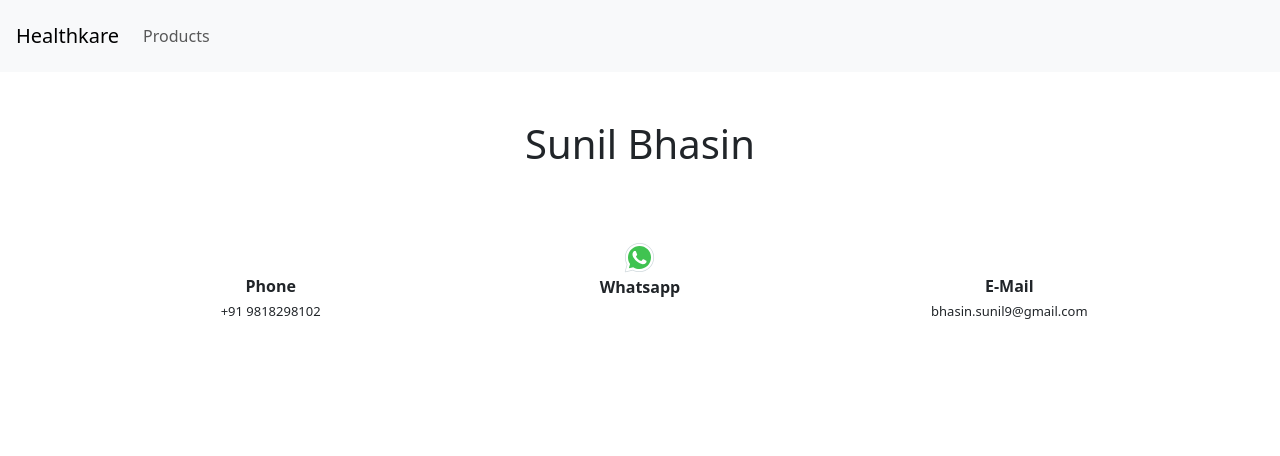
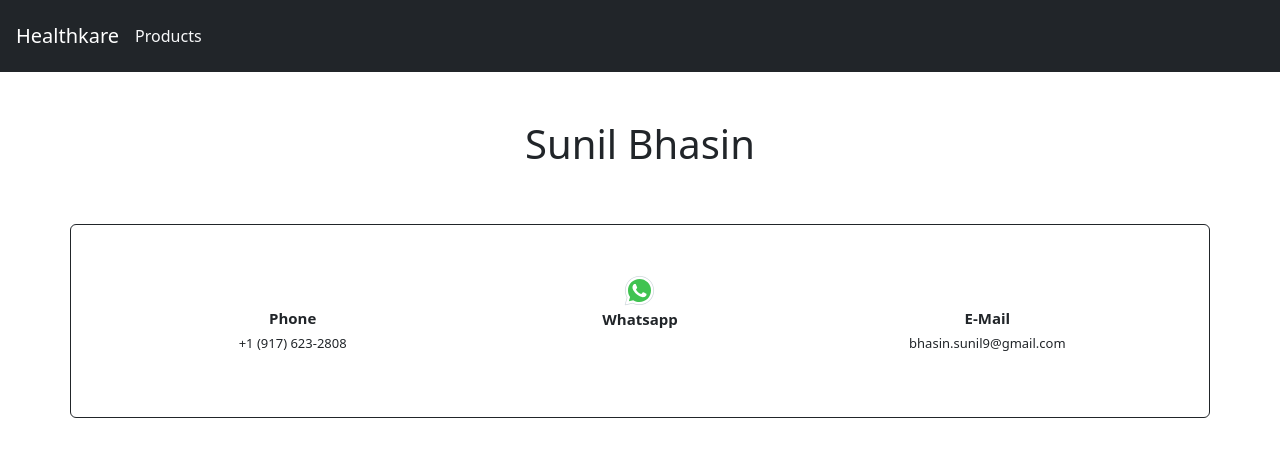
Before and after one commit to satwikbhasin/VirtualVault, a React (Create React App) app in the folder front-end/: page / in a window 1280 px wide. Shown: the top 456 px of the page. Built offline with nearby package versions, Linux system fonts and the light colour scheme; some icons are missing.

Commit message:
added css

```diff
--- a/front-end/src/App.js
+++ b/front-end/src/App.js
@@ -1,18 +1,18 @@
 import Home from "./pages/home.js";
 import Products from "./pages/products.js";
 import Navbar from "./components/navbar";
-import { BrowserRouter as Router, Routes, Route } from "react-router-dom";
+import { BrowserRouter, Routes, Route } from "react-router-dom";
 import "./App.css";
 
 function App() {
   return (
-    <Router>
+    <BrowserRouter>
       <Navbar />
       <Routes>
         <Route exact path="/" element={<Home />} />
-        <Route path="/pages/products.js" element={<Products />} />
+        <Route path="/products" element={<Products />} />
       </Routes>
-    </Router>
+    </BrowserRouter>
   );
 }
 
--- a/front-end/src/components/navbar.js
+++ b/front-end/src/components/navbar.js
@@ -1,26 +1,27 @@
-import "bootstrap/dist/css/bootstrap.css";
-import "../styling/navbar.css";
+import "bootstrap/dist/css/bootstrap.min.css";
+import { Navbar, NavItem } from "react-bootstrap";
 import { NavLink } from "react-router-dom";
+import '../styling/navbar.css';
 
 function navbar() {
   return (
-    <nav class="navbar navbar-expand-lg navbar-light bg-light p-3">
+    <Navbar
+      className="navbar-expand-lg navbar-dark bg-dark p-3"
+    >
       <NavLink className="navbar-brand" to="/">
         Healthkare
       </NavLink>
-      <ul class="navbar-nav">
-        <li class="nav-item">
+      <NavItem>
         <NavLink
-            className="nav-link"
+          className="text-light nav-link"
           activeClassName="active"
           exact
-            to="/pages/products.js"
+          to="/products"
         >
           Products
         </NavLink>
-        </li>
-      </ul>
-    </nav>
+      </NavItem>
+    </Navbar>
   );
 }
 
--- a/front-end/src/components/productListGenerator.js
+++ b/front-end/src/components/productListGenerator.js
@@ -1,5 +1,6 @@
 import React from "react";
 import { Card, Container, Row, Col, Button } from "react-bootstrap";
+import '../styling/card.css';
 
 const productsList = ({ data }) => {
   return (
@@ -8,23 +9,12 @@ const productsList = ({ data }) => {
         {data.map((item) => (
           <Col md={6} lg={6} xl={6}>
             <Card
-              className="m-3"
-              style={{
-                width: "600px",
-                height: "450px",
-                objectFit: "cover",
-                margin: "10px",
-              }}
+              className="m-3 card"
             >
               <Card.Body>
                 <Card.Img
                   src={item.img}
-                  style={{
-                    width: "550px",
-                    height: "200px",
-                    objectFit: "cover",
-                    margin: "10px",
-                  }}
+                  className="card-image"
                 />
                 <Card.Title className="m-2">{item.name}</Card.Title>
                 <Card.Text className="m-2">{item.description}</Card.Text>
--- a/front-end/src/pages/home.js
+++ b/front-end/src/pages/home.js
@@ -3,6 +3,7 @@ import Row from "react-bootstrap/Row";
 import Col from "react-bootstrap/Col";
 import { DeviceMobileIcon, MailIcon } from "@primer/octicons-react";
 import { useState } from "react";
+import "../styling/contact.css";
 
 function Home() {
   const [hoverPhone, setHoverPhone] = useState(false);
@@ -38,29 +39,28 @@ function Home() {
       <Row>
         <h1 className="p-5">Sunil Bhasin</h1>
       </Row>
-      <Row className="p-3">
+      <Row className="p-5 square border border-dark rounded">
         <Col onMouseEnter={phoneEnter} onMouseLeave={phoneLeave}>
           {hoverPhone ? (
             <>
               <DeviceMobileIcon size={30} />
-              <p className="fw-bold m-1" style={{ fontSize: 20 }}>
+              <p className="fw-bold m-1 large-font">
                 Phone
               </p>
               <a
-                href="tel:+919828298102"
-                className="text-success fw-bold"
-                style={{ fontSize: 16 }}
+                href="tel:+19176232808"
+                className="text-success fw-bold large-font"
               >
-                +91 9818298102
+                +1 (917) 623-2808
               </a>
             </>
           ) : (
             <>
               <DeviceMobileIcon size={24} />
-              <p className="fw-bold m-1" style={{ fontSize: 16 }}>
+              <p className="fw-bold m-1 medium-font">
                 Phone
               </p>
-              <p style={{ fontSize: 13 }}>+91 9818298102</p>
+              <p className="small-font"> +1 (917) 623-2808</p>
             </>
           )}
         </Col>
@@ -99,10 +99,10 @@ function Home() {
                     clip-rule="evenodd"
                   ></path>
                 </svg>
-              </a>{" "}
-              <p className="fw-bold" style={{ fontSize: 20 }}>
+              </a>
+              <p className="fw-bold large-font">
                 Whatsapp
-              </p>{" "}
+              </p>
             </>
           ) : (
             <>
@@ -139,7 +139,7 @@ function Home() {
                   ></path>
                 </svg>
               </a>
-              <p className="fw-bold" style={{ fontSize: 16 }}>
+              <p className="fw-bold medium-font">
                 Whatsapp
               </p>
             </>
@@ -149,13 +149,12 @@ function Home() {
           {hoverEmail ? (
             <>
               <MailIcon size={30} />
-              <p className="fw-bold m-1" style={{ fontSize: 20 }}>
+              <p className="fw-bold m-1 large-font">
                 E-Mail
               </p>
               <a
                 href="mailto:bhasin.sunil9@gmail.com"
-                className="text-success fw-bold"
-                style={{ fontSize: 16 }}
+                className="text-success fw-bold large-font"
               >
                 bhasin.sunil9@gmail.com
               </a>
@@ -163,10 +162,10 @@ function Home() {
           ) : (
             <>
               <MailIcon size={24} />
-              <p className="fw-bold m-1" style={{ fontSize: 16 }}>
+              <p className="fw-bold m-1 medium-font">
                 E-Mail
               </p>
-              <p style={{ fontSize: 13 }}>bhasin.sunil9@gmail.com</p>
+              <p className="small-font">bhasin.sunil9@gmail.com</p>
             </>
           )}
         </Col>
--- a/front-end/src/pages/products.js
+++ b/front-end/src/pages/products.js
@@ -1,12 +1,12 @@
 import React from "react";
 import ProductList from "../components/productListGenerator";
-import jsonData from "../data.json";
+import productData from "../data.json";
 import { Container } from "react-bootstrap";
 
 const Products = () => {
   return (
     <Container>
-      <ProductList data={jsonData} />
+      <ProductList data={productData} />
     </Container>
   );
 };
--- /dev/null
+++ b/front-end/src/styling/card.css
@@ -0,0 +1,11 @@
+.card {
+  width: 600px;
+  height: 450px;
+}
+
+.card-image {
+  width: 500px;
+  height: 200px;
+  object-fit: cover;
+  margin-bottom: 10px;
+}
--- /dev/null
+++ b/front-end/src/styling/contact.css
@@ -0,0 +1,11 @@
+.small-font{
+    font-size: 13px;
+}
+
+.medium-font{
+    font-size: 15px;
+}
+
+.large-font{
+    font-size: 17px;
+}
--- a/front-end/src/styling/navbar.css
+++ b/front-end/src/styling/navbar.css
@@ -1,3 +1,3 @@
-.navbar{
-    text-align: center;
+  .navbar .nav-link {
+    text-decoration: none;
   }
```
Lines whose indentation alone changed are shown as unchanged.
